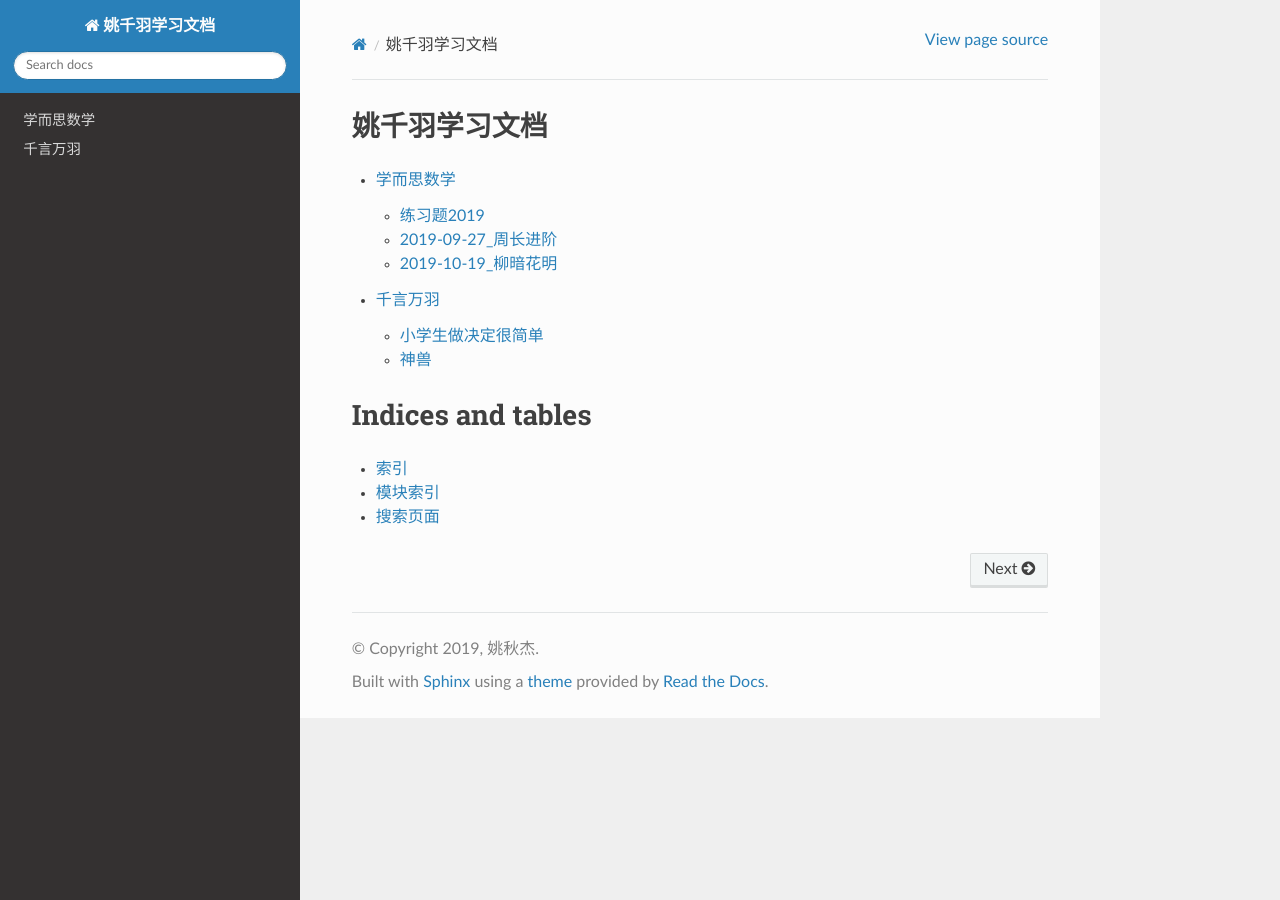
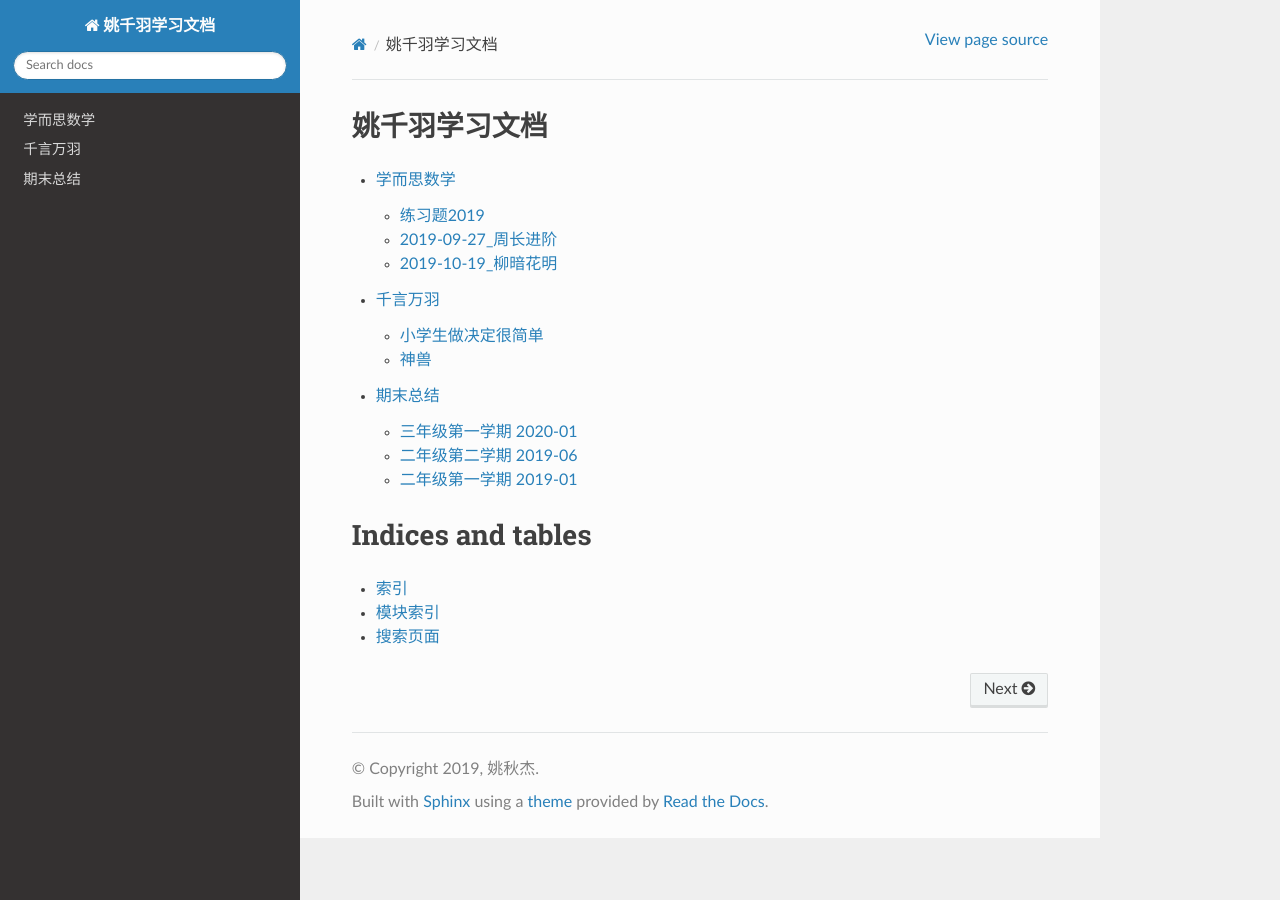
Before and after one commit to yaoqiujie/QianyuLearn, a Sphinx documentation site: the page built from docs/source/index.rst, in a window 1280 px wide. Built offline with Sphinx 7.4.7 and the Read the Docs theme 2.0.0, drawn with Linux system fonts in a browser that asks for light colours; some of the changed lines change nothing that is shown.

Commit message:
1. 增加学期总结

```diff
--- a/docs/source/index.rst
+++ b/docs/source/index.rst
@@ -11,6 +11,7 @@
 
     学而思数学 <XRS/mathIndex>
     千言万羽 <TalkWithQian/index>
+    期末总结 <summary>
 
 Indices and tables
 ==================
--- /dev/null
+++ b/docs/source/summary.rst
@@ -0,0 +1,52 @@
+期末总结
+#####################
+
+三年级第一学期 2020-01
+=============================
+
+参加活动
+^^^^^^^^^^^^^^^
+1) 秋游-白塔公园
+#) 自组社团
+#) "诵出爱国情"诗歌朗诵一等奖
+#) 秋季运动会
+
+
+家长寄语
+^^^^^^^^^^^^^^^^^^
+
+自我评价
+^^^^^^^^^^^^^^^^^^^
+
+二年级第二学期 2019-06
+=============================
+
+家长寄语
+^^^^^^^^^^^^^^^^^^
+短短几个月，一个学期又过去了，姚千羽总体表现不错，积极参加班级与学校的活动，尊敬老师，和同学朋友和睦相处，
+能够独立按时完成课堂课后作业。但是在学习方面，尤其是数学学科上面，成绩有所退步。
+下学期进入三年级，要增加两门学科，学习任务更重了，希望你能调整学习方法，尤其在理解题意和整齐有序的做事方法方面，大步赶上。
+学习犹如逆水行舟，不进则退。
+
+自我评价
+^^^^^^^^^^^^^^^^^^^
+我是一个可爱听话的小姑娘，做事踏实，有较强的责任心，能较好地完成值日工作，热爱学校生活，乐于助人。学习上也比较主动，
+每天能独立自主完成作业，还积极参加乒乓球社团活动。但是我做题很粗心，也没有条理，尤其是做数学题，爸爸说跟我思维混乱有关。
+希望我能尽快调整学习方法，提高做题的准确率。
+
+
+二年级第一学期 2019-01
+==============================
+
+家长寄语
+^^^^^^^^^^^^^^^^^
+姚千羽在这学期表现很不错，每天的回家作业要做什么她很清楚，基本不需要我们提醒，说明在学校认真听讲。
+学习成绩基本保持了上学期的水平，数学成绩有一点下降，希望你能在学习中继续保持专注，并养成做事做题有条理的好习惯。
+但是，眼睛的近视度数加深了，一定要注意写字看书的姿势，要积极参加户外活动。希望在未来的日子，你能够健康快乐地成长！
+
+自我评价
+^^^^^^^^^^^^^^^^^^^^^^^^
+我在学校尊敬师长，团结同学，乐于助人，是老师的好帮手，同学的好朋友。我能够遵守校纪校规，从不迟到早退，上课认真听讲，
+按时完成作业，积极参加学校、班级和小组的活动。这学期最不开心的一件事就是我的近视又加深了，接下来，我一定要注意自己看书写字的姿势。
+二年级的学业压力比一年级重一些，虽然我已经努力学习了，但是数学成绩还是有些下降，这让我有点苦恼。
+这学期我参加了很多有意思的活动，也学到了不少课堂外的知识。我在丹枫小学过得很快乐！
```
Also changed, not shown: docs/source/XRS/mathIndex.rst (line endings or trailing spaces).
